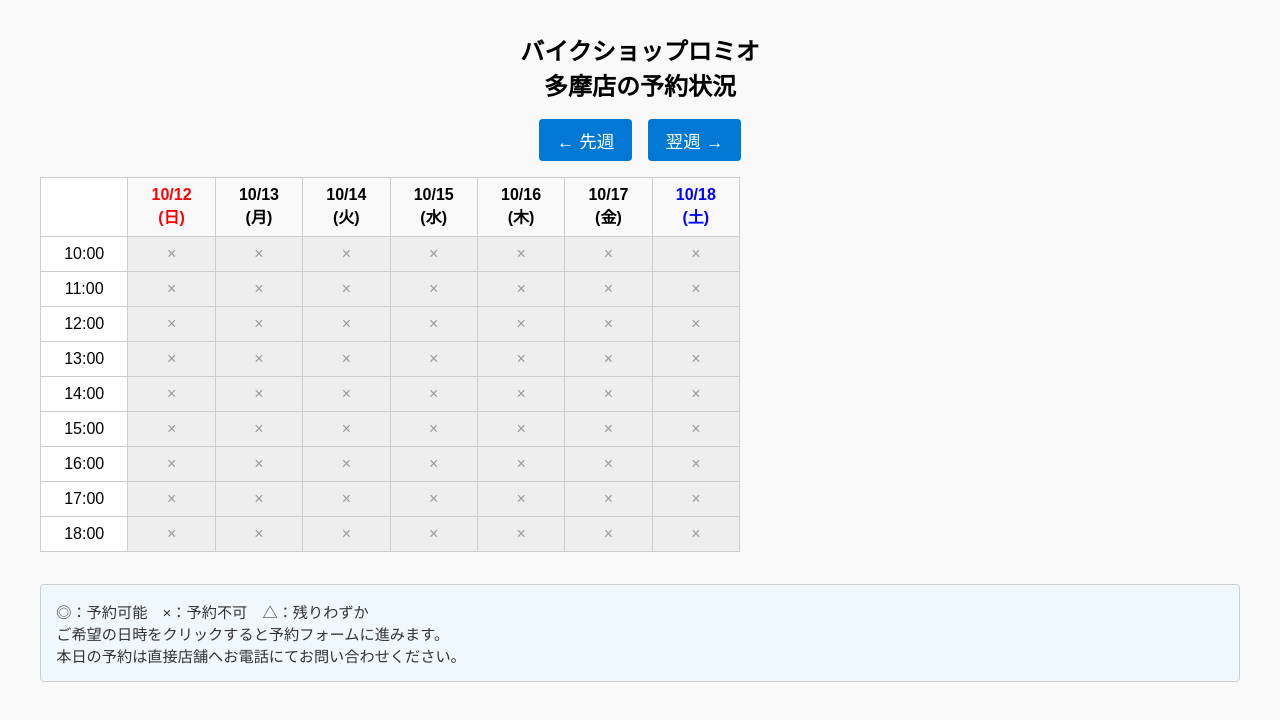
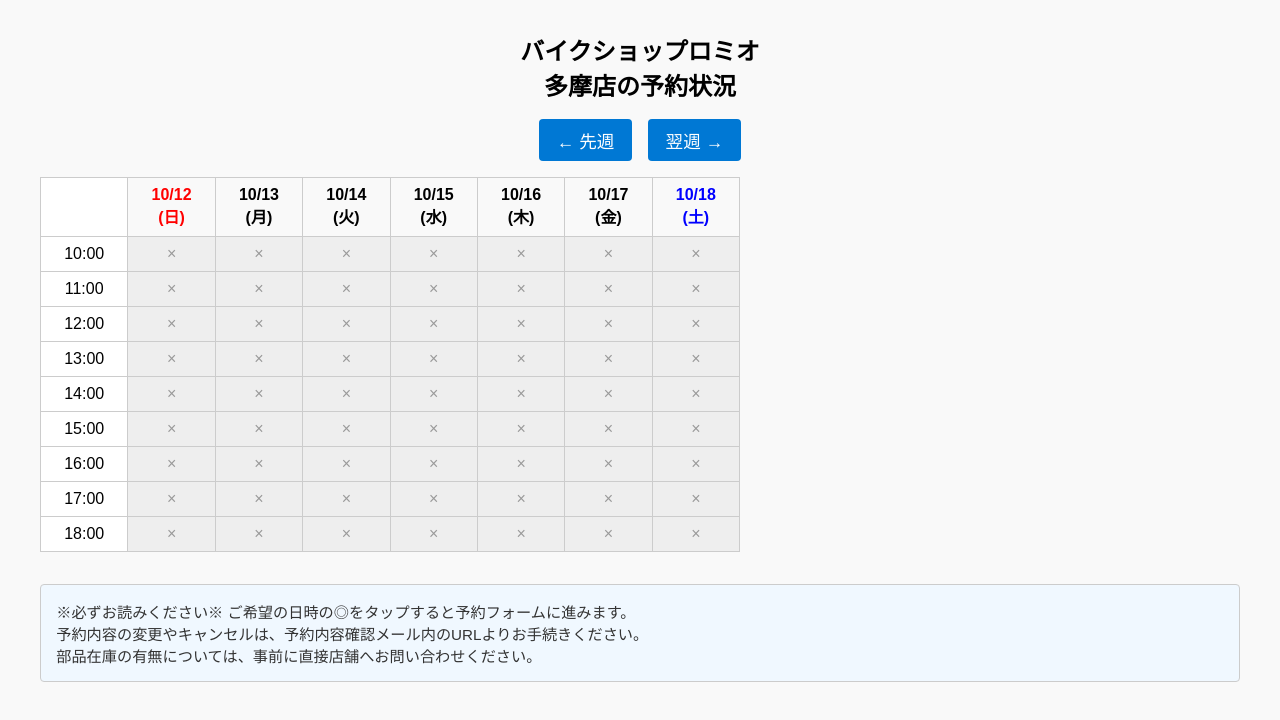
Before and after one commit to BIKESHOPROMEO/tamaten-yoyaku, a plain HTML site: page index.html in a window 1280 px wide. Drawn offline with Linux system fonts and the light colour scheme; no server answers.

Commit message:
Add files via upload

```diff
--- a/index.html
+++ b/index.html
@@ -23,9 +23,10 @@ background:rgba(255,255,255,0.8); z-index:998; text-align:center; padding-top:30
   <div id="calendar"></div>
   <div id="calendarComment" style="margin-top: 1em; padding: 1em; background-color: #f0f8ff; border: 1px solid #ccc; border-radius: 4px;">
   <p style="margin: 0; font-size: 0.95rem;">
-    ◎：予約可能　×：予約不可　△：残りわずか<br>
-    ご希望の日時をクリックすると予約フォームに進みます。<br>
-    本日の予約は直接店舗へお電話にてお問い合わせください。
+    ※必ずお読みください※
+    ご希望の日時の◎をタップすると予約フォームに進みます。<br>
+    予約内容の変更やキャンセルは、予約内容確認メール内のURLよりお手続きください。<br>
+    部品在庫の有無については、事前に直接店舗へお問い合わせください。
   </p>
 </div>
   <div id="form" class="hidden"></div>
```
